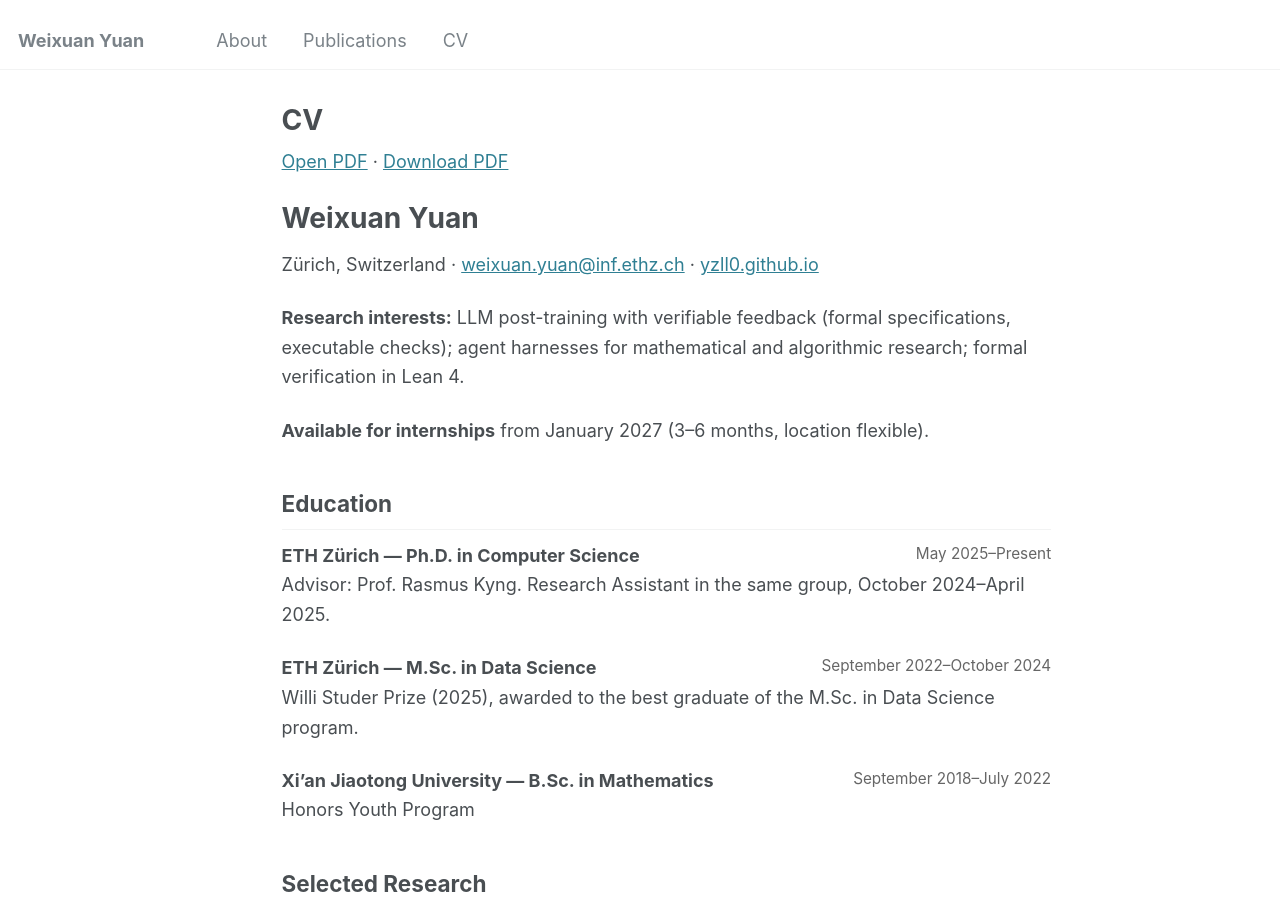
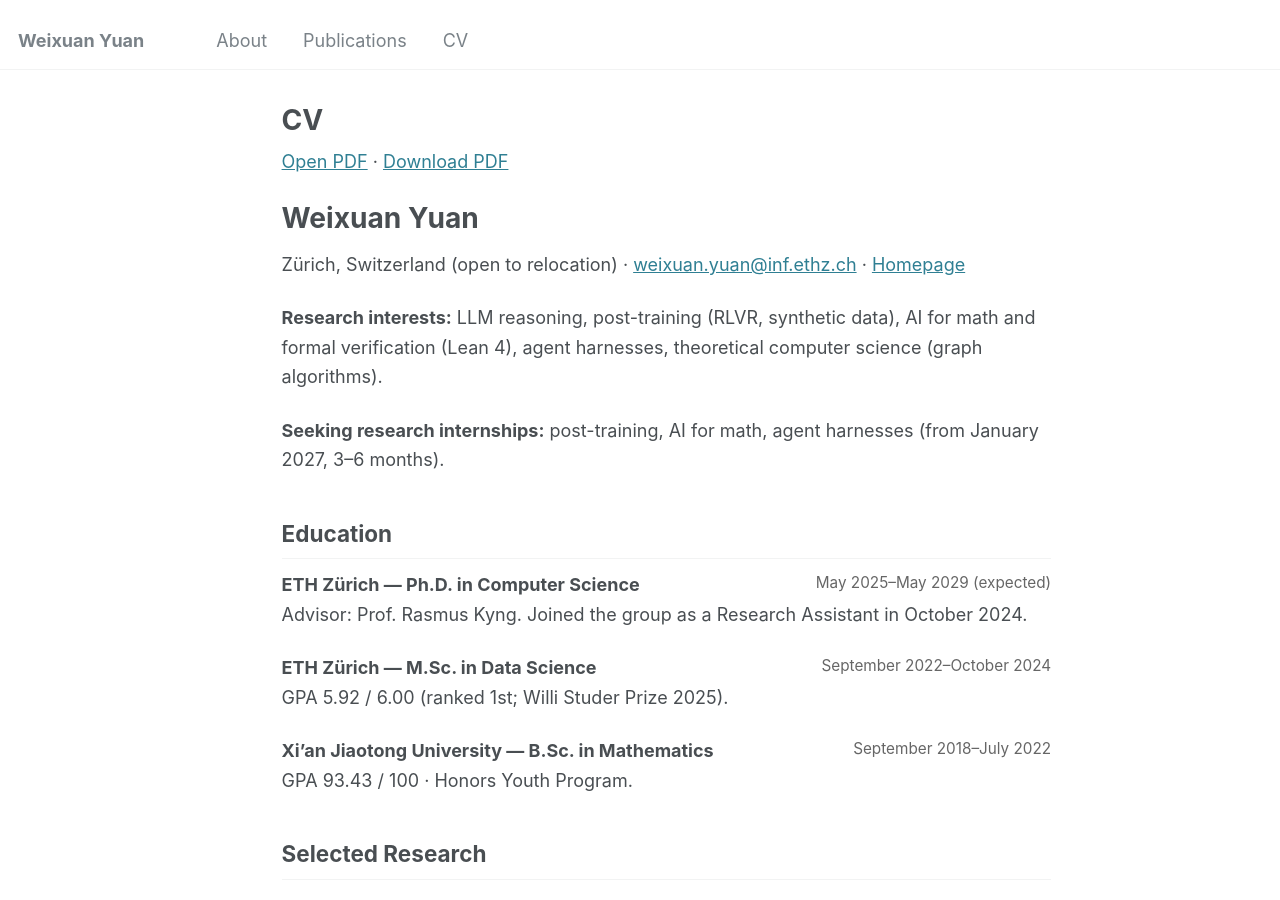
Before and after one commit to yzll0/yzll0.github.io, a Jekyll site: the page built from _pages/cv.md, in a window 1280 px wide and 900 px high. Built offline with Jekyll 4.4.1, drawn with Linux system fonts in a browser that asks for light colours; some of the changed text lies outside the part shown.

Commit message:
Update CV page

```diff
--- a/_pages/cv.md
+++ b/_pages/cv.md
@@ -11,22 +11,22 @@ redirect_from:
 
 # Weixuan Yuan
 
-Zürich, Switzerland · [weixuan.yuan@inf.ethz.ch](mailto:weixuan.yuan@inf.ethz.ch) · [yzll0.github.io](https://yzll0.github.io/)
+Zürich, Switzerland (open to relocation) · [weixuan.yuan@inf.ethz.ch](mailto:weixuan.yuan@inf.ethz.ch) · [Homepage](https://yzll0.github.io/)
 
-**Research interests:** LLM post-training with verifiable feedback (formal specifications, executable checks); agent harnesses for mathematical and algorithmic research; formal verification in Lean 4.
+**Research interests:** LLM reasoning, post-training (RLVR, synthetic data), AI for math and formal verification (Lean&nbsp;4), agent harnesses, theoretical computer science (graph algorithms).
 
-**Available for internships** from January 2027 (3–6 months, location flexible).
+**Seeking research internships:** post-training, AI for math, agent harnesses (from January 2027, 3–6 months).
 
 ## Education
 
-**ETH Zürich — Ph.D. in Computer Science** <span class="cv-date">May 2025–Present</span>
-Advisor: Prof. Rasmus Kyng. Research Assistant in the same group, October 2024–April 2025.
+**ETH Zürich — Ph.D. in Computer Science** <span class="cv-date">May 2025–May 2029 (expected)</span>
+Advisor: Prof. Rasmus Kyng. Joined the group as a Research Assistant in October 2024.
 
 **ETH Zürich — M.Sc. in Data Science** <span class="cv-date">September 2022–October 2024</span>
-Willi Studer Prize (2025), awarded to the best graduate of the M.Sc. in Data Science program.
+GPA 5.92 / 6.00 (ranked 1st; Willi Studer Prize 2025).
 
 **Xi'an Jiaotong University — B.Sc. in Mathematics** <span class="cv-date">September 2018–July 2022</span>
-Honors Youth Program
+GPA 93.43 / 100 · Honors Youth Program.
 
 ## Selected Research
 
@@ -45,9 +45,6 @@ Co-authored the first deterministic almost-linear-time algorithm for Gomory–Hu
 
 ## Publications
 
-**AuXSpec: Learning to Autoformalize Program Specifications via Executable Postconditions**
-Co-first author. Under review at ICLR 2027; manuscript not yet publicly available.
-
 **Deterministic Almost-Linear-Time Gomory-Hu Trees**
 Amir Abboud, Rasmus Kyng, Jason Li, Debmalya Panigrahi, Maximilian Probst Gutenberg, Thatchaphol Saranurak, **Weixuan Yuan**, Wuwei Yuan.
 *IEEE Symposium on Foundations of Computer Science (FOCS 2025)*. Authors listed alphabetically. [[paper](https://arxiv.org/abs/2507.20354)]
```
Also changed, not shown: other parts of _pages/cv.md (+1 -1 lines).
